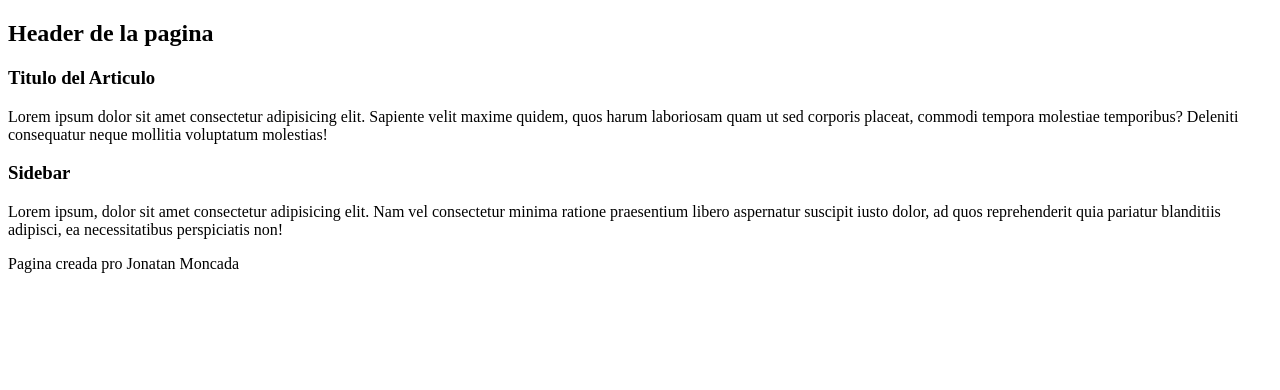
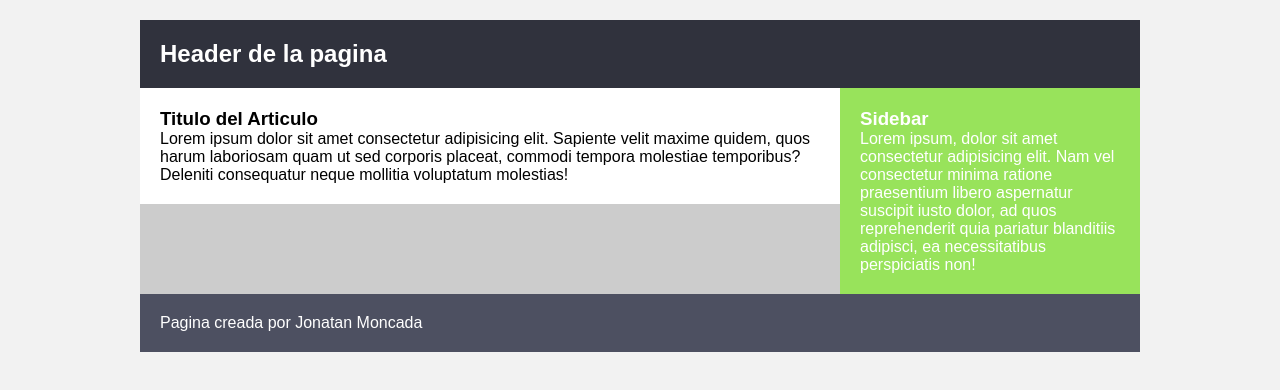
Before and after one commit to JonatanMoncada/plantillaHtml, a plain HTML site: page index.html in a window 1280 px wide. Drawn offline with Linux system fonts and the light colour scheme.

Commit message:
Se aplica estilos css a la plantilla html utilizando float para posicionar cada elemento

```diff
--- /dev/null
+++ b/estilosPlantillas.scss
@@ -0,0 +1,44 @@
+*{
+    padding: 0;
+    margin: 0;
+    box-sizing: border-box;
+}
+
+body{
+    background:#f2f2f2;
+    font-family: Arial, Sans-serif;
+
+}
+
+.contenedor{
+    width: 1000px;
+    background: #ccc;
+    margin: 20px auto;
+    header{
+        background: #30323d;
+        color: #fff;
+        padding: 20px;
+    }
+
+    .main{
+        background: #fff;
+        width: 700px;
+        padding: 20px;
+        float: left;
+    }
+
+    aside{
+        background: #8fe847d8;
+        color: #fff;
+        padding: 20px;
+        width: 300px;
+        float: left;
+    }
+
+    footer{
+        clear: both;
+        background: #4d5061;
+        padding:20px;
+        color: #fff;
+    }
+}
--- a/index.html
+++ b/index.html
@@ -5,12 +5,13 @@
     <meta http-equiv="X-UA-Compatible" content="IE=edge">
     <meta name="viewport" content="width=device-width, initial-scale=1.0">
     <title>Plantilla</title>
+    <link rel="stylesheet" href="estilosPlantillas.css">
 </head>
 <body>
     <div class="contenedor">
-        <head>
+        <header>
             <h2>Header de la pagina</h2>
-        </head>
+        </header>
         <section class="main">
             <article>
                 <h1>Titulo del Articulo</h1>
@@ -26,7 +27,7 @@
             </p>
         </aside>
         <footer>
-            <p>Pagina creada pro Jonatan Moncada</p>
+            <p>Pagina creada por Jonatan Moncada</p>
         </footer>
     </div>
 </body>
```
Also changed, not shown: estilosPlantillas.css (added), 1 other file.
